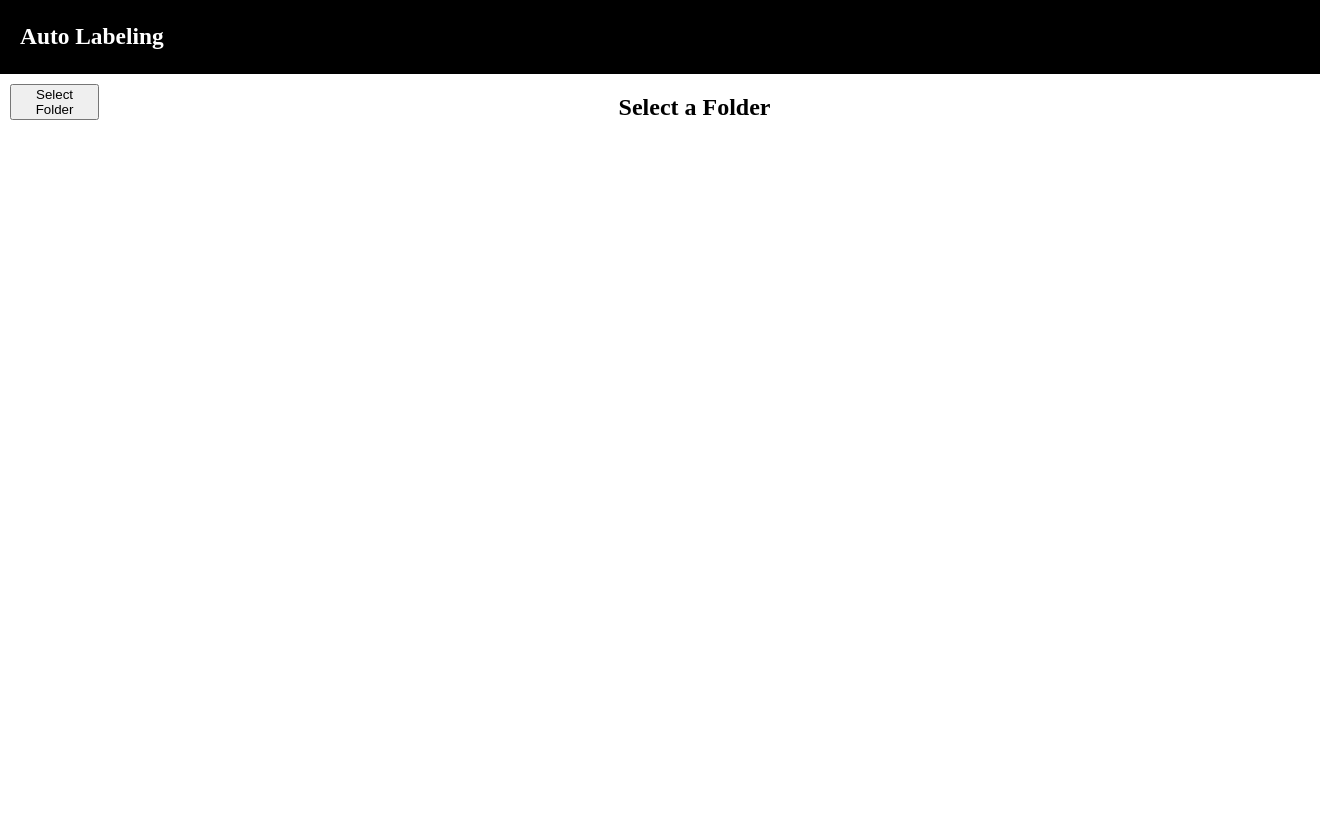
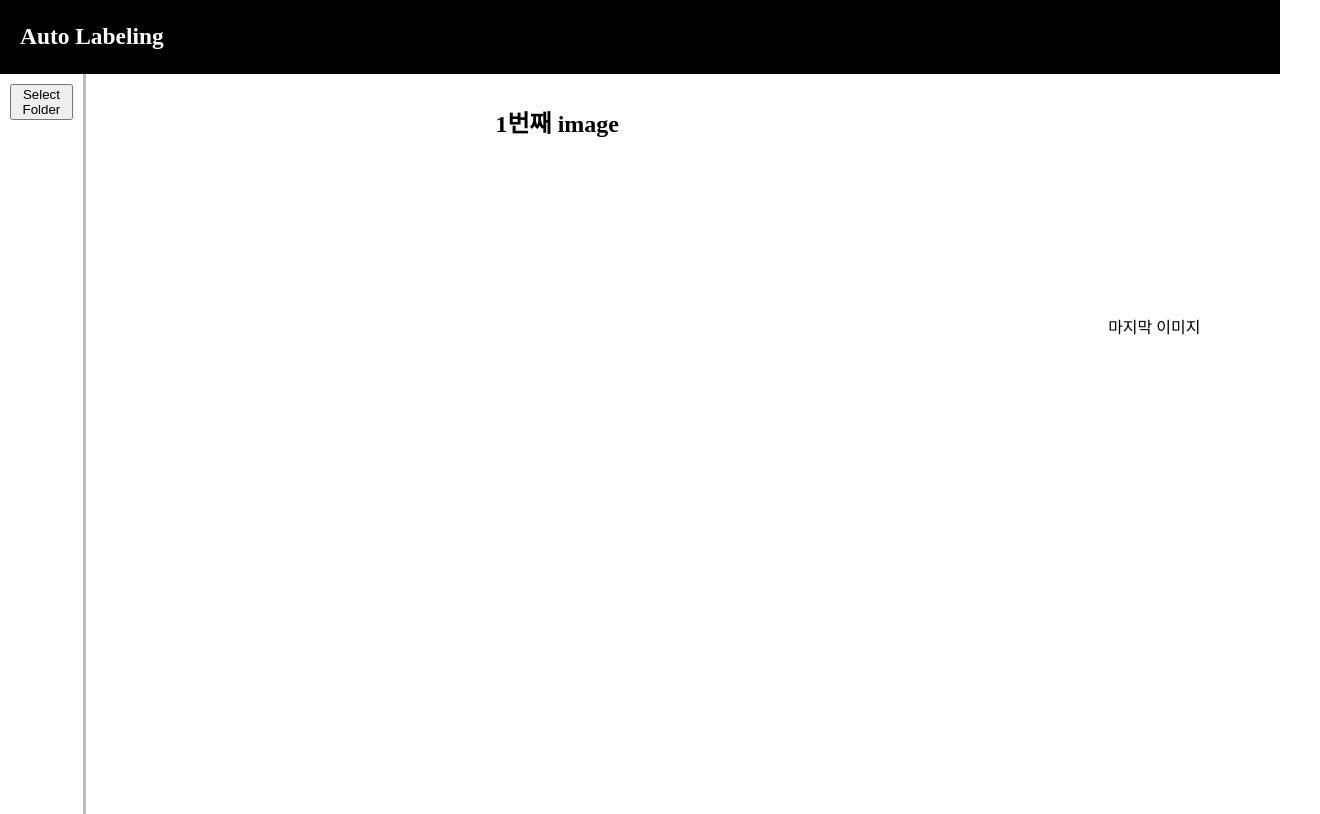
Before and after one commit to Jasonify97/auto_labeling_test, a React (Create React App) app: page / in a window 1280 px wide. Shown: the whole page, 1320 px wide, since content can reach past the window. Built offline with nearby package versions, Linux system fonts and the light colour scheme.

Commit message:
udpate main.py

```diff
--- a/package.json
+++ b/package.json
@@ -9,6 +9,7 @@
     "react": "^18.2.0",
     "react-dom": "^18.2.0",
     "react-scripts": "5.0.1",
+    "replicate": "^0.25.1",
     "web-vitals": "^2.1.4"
   },
   "scripts": {
--- a/src/App.css
+++ b/src/App.css
@@ -11,22 +11,35 @@ body {
 }
 .black-nav {
   background: black;
-  width: 100%;
+  width: calc(100%-20px);
   display: flex;
   color: white;
   padding-left: 20px;
-  padding-right: 20px;
   font-weight: 600;
   font-size: 20px;
 }
-.side_bar {
-  width: 7vw;
+.left_bar {
+  width: 5vw;
   height: 90vh;
-  margin: 10px;
+  padding: 10px;
+  border-right: 3px solid #bcbcbc;
 }
 .main {
-  width:92vw;
-  height: 90vh;
+  width:75vw;
+  /* height: 70vh; */
+}
+.image {
+
+  margin: 30px;
+
+}
+
+.right_bar {
+  width: 20vw;
+}
+
+.next_image {
+  margin-top: 30vh;
 }
 
 
--- a/src/App.js
+++ b/src/App.js
@@ -1,9 +1,12 @@
-import React, { useRef, useState } from 'react';
-import './App.css'
+// eslint-disable
+import React, { useRef, useState, useEffect } from 'react';
+import './App.css';
+import Replicate from "replicate";
 
 const FolderSelector = () => {
   const fileInputRef = useRef(null);
   const [selectedFiles, setSelectedFiles] = useState([]);
+  const [currentIndex, setCurrentIndex] = useState(0);
 
   const handleFolderSelect = () => {
     fileInputRef.current.click();
@@ -12,11 +15,29 @@ const FolderSelector = () => {
   const handleSelectedFolder = (event) => {
     const fileList = Array.from(event.target.files);
     const allowedExtensions = ["jpeg", "png", "jpg"];
-    setSelectedFiles(fileList.filter(file => {
-      return allowedExtensions.some(ext => file.type.endsWith(ext));
-    }));
 
+    const sortedFiles = fileList
+      .filter(file => allowedExtensions.some(ext => file.type.endsWith(ext)))
+      .sort((a, b) => a.name.localeCompare(b.name, undefined, { numeric: true, sensitivity: 'base' }));
+
+    setSelectedFiles(sortedFiles);
   };
+  const handleKeyDown = (event) => {
+    if (event.key === 'ArrowRight') {
+      setCurrentIndex((prevIndex) => (prevIndex + 1) % selectedFiles.length);
+    } else if (event.key === 'ArrowLeft') {
+      setCurrentIndex((prevIndex) => (prevIndex - 1 + selectedFiles.length) % selectedFiles.length);
+    }
+  };
+  useEffect(() => {
+    // Add event listener for the right arrow key
+    window.addEventListener('keydown', handleKeyDown);
+
+    // Remove event listener when the component unmounts
+    return () => {
+      window.removeEventListener('keydown', handleKeyDown);
+    };
+  }, [currentIndex, selectedFiles]);
 
   return (
 
@@ -26,9 +47,9 @@ const FolderSelector = () => {
         <h3>Auto Labeling</h3>
       </header>
 
-      {/* side bar */}
       <div className='body'>
-        <div className='side_bar'>
+        {/* leftbar */}
+        <div className='left_bar'>
           <input
             type="file"
             ref={fileInputRef}
@@ -39,40 +60,43 @@ const FolderSelector = () => {
           />
           <button onClick={handleFolderSelect}>Select Folder</button>
         </div>
-        {/* main*/}
+
+        {/* main */}
         <div className='main'>
-          <h2>Select a Folder</h2>
+          {/* <h2>{ currentIndex }Select a Folder</h2> */}
           <div className='image'>
-            {selectedFiles.map((file, index) => (
-                <img
-                  key={index}
-                  src={URL.createObjectURL(file)}
-                  alt="폴더에 이미지가 없습니다!"
-                  style={{ width: '50vw', height: '50vh', objectFit: 'cover'}}
-                />
-              ))}
+            {selectedFiles.length > 1 && (
+              <img
+                src={URL.createObjectURL(selectedFiles[currentIndex])}
+                alt="폴더에 이미지가 없습니다!"
+                style={{ width: '70vw', height: '80vh'}}
+              />
+            )}
           </div>
+          {/* down bar */}
+          <div className='down_bar'>
+            <h2>{ currentIndex +1}번째 image</h2>
+          </div>
+
         </div>
-      </div>
+        {/* right bar */}
+        <div className='right_bar'>
+          <div className='next_image'>
+            {selectedFiles.length > 1 ? (
+              <img
+                src={URL.createObjectURL(selectedFiles[(currentIndex + 1) % selectedFiles.length])}
+                alt="폴더에 이미지가 없습니다!"
+                style={{ width: '17vw', height: '20vh' }}
+              />
+            ) : (
+              <p>마지막 이미지</p>
+            )}
+          </div>
 
 
+        </div>
 
-
-      {/* {selectedFiles.length > 0 && (
-        <div>
-          <h3>Images in sthe selected folder:</h3>
-          <div style={{ display: 'flex', flexWrap: 'wrap' }}>
-            {selectedFiles.map((file, index) => (
-              <img
-                key={index}
-                src={URL.createObjectURL(file)}
-                alt={file.name}
-                style={{ width: '200px', height: '200px', objectFit: 'cover', margin: '5px' }}
-              />
-            ))}
-          </div>
-        </div>
-      )} */}
+      </div>
     </div>
   );
 };
```
Also changed, not shown: src/App_main.js (added, +82 -0 lines), 1 other file (tests, documents, lock files or other folders).
